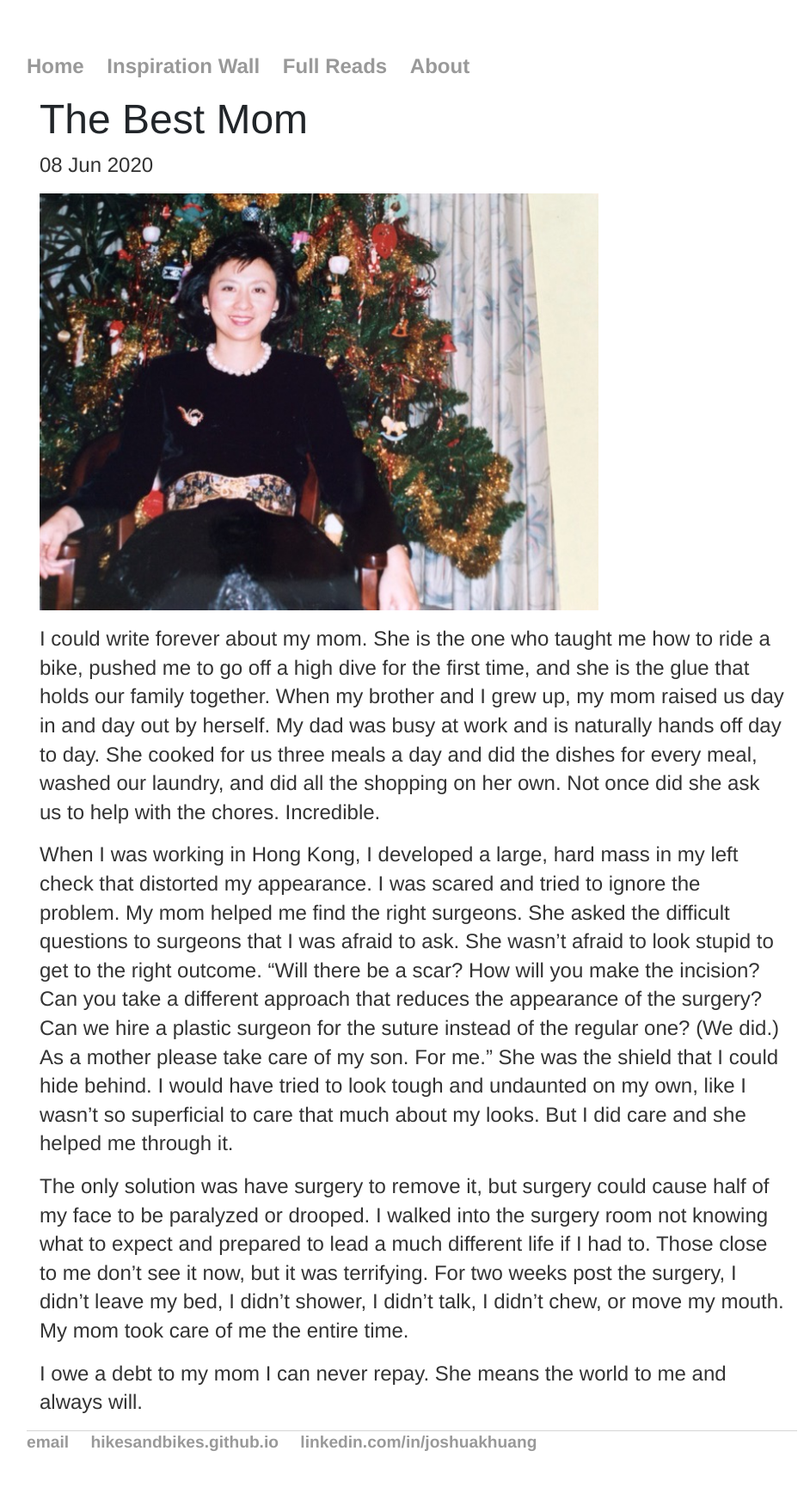
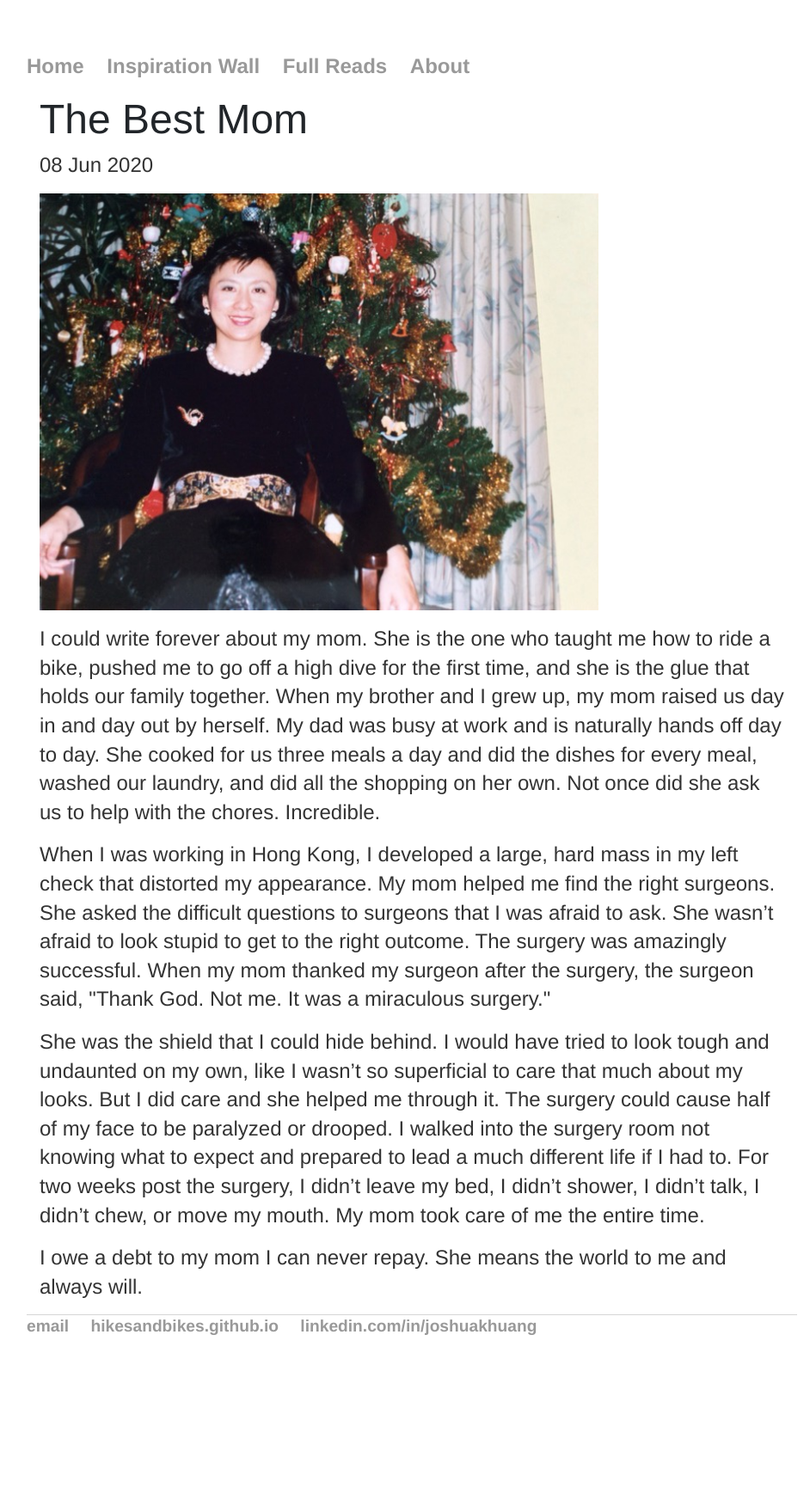
Before and after one commit to hikesandbikes/hikesandbikes.github.io, a Jekyll site: the page built from _posts/2020-06-08-mom.md, in a window 1280 px wide. Shown: the whole page at 86% size, without its empty margins (161-1103 px from the left). Built offline with Jekyll 4.4.1, drawn with Linux system fonts in a browser that asks for light colours; after the commit the page ends 1617 px from its top, so only the background shows below that.

Commit message:
new mom post

```diff
--- a/_posts/2020-06-08-mom.md
+++ b/_posts/2020-06-08-mom.md
@@ -16,19 +16,19 @@ date: 2020-06-08
 
 
 <p>
-When I was working in Hong Kong, I developed a large, hard mass in my left check that distorted my appearance.
-			I was scared and tried to ignore the problem.  My mom helped me find the right surgeons.  She asked the difficult
-			questions to surgeons that I was afraid to ask.  She wasn’t afraid to look stupid to get to the
-			right outcome.  “Will there be a scar?  How will you make the incision?  Can you take a different approach that reduces
-			the appearance of the surgery?  Can we hire a plastic surgeon for the suture instead of the regular one?  (We did.)  As a
-			mother please take care of my son.  For me.”  She was the shield that I could hide behind.  I would have tried to look tough
+
+When I was working in Hong Kong, I developed a large, hard mass in my left check that distorted my appearance. My mom helped me find the right surgeons. She asked the difficult questions to surgeons that I was afraid to ask. She wasn’t afraid to look stupid to get to the right outcome.   The surgery was amazingly successful.  When my mom thanked my surgeon after the surgery, the surgeon said, "Thank God. Not me.  It was a
+miraculous surgery."
+
+
+</p>
+<p>
+She was the shield that I could hide behind.  I would have tried to look tough
 			and undaunted on my own, like I wasn’t so superficial to care that much about my looks.
 			But I did care and she helped me through it.
-</p>
-<p>
-			The only solution was have surgery to remove it, but surgery could cause
-			half of my face to be paralyzed or drooped.  I walked into the surgery room not knowing what to expect and prepared to lead a much different
-			life if I had to.  Those close to me don’t see it now, but it was terrifying.  For two weeks post the surgery, I didn’t leave my bed,
+
+The surgery could cause half of my face to be paralyzed or drooped.  I walked into the surgery room not knowing what to expect and prepared to lead a much different
+			life if I had to.  For two weeks post the surgery, I didn’t leave my bed,
 			I didn’t shower, I didn’t talk, I didn’t chew, or move my mouth. My mom took care of me the entire time.
 </p>
 <p>
```
